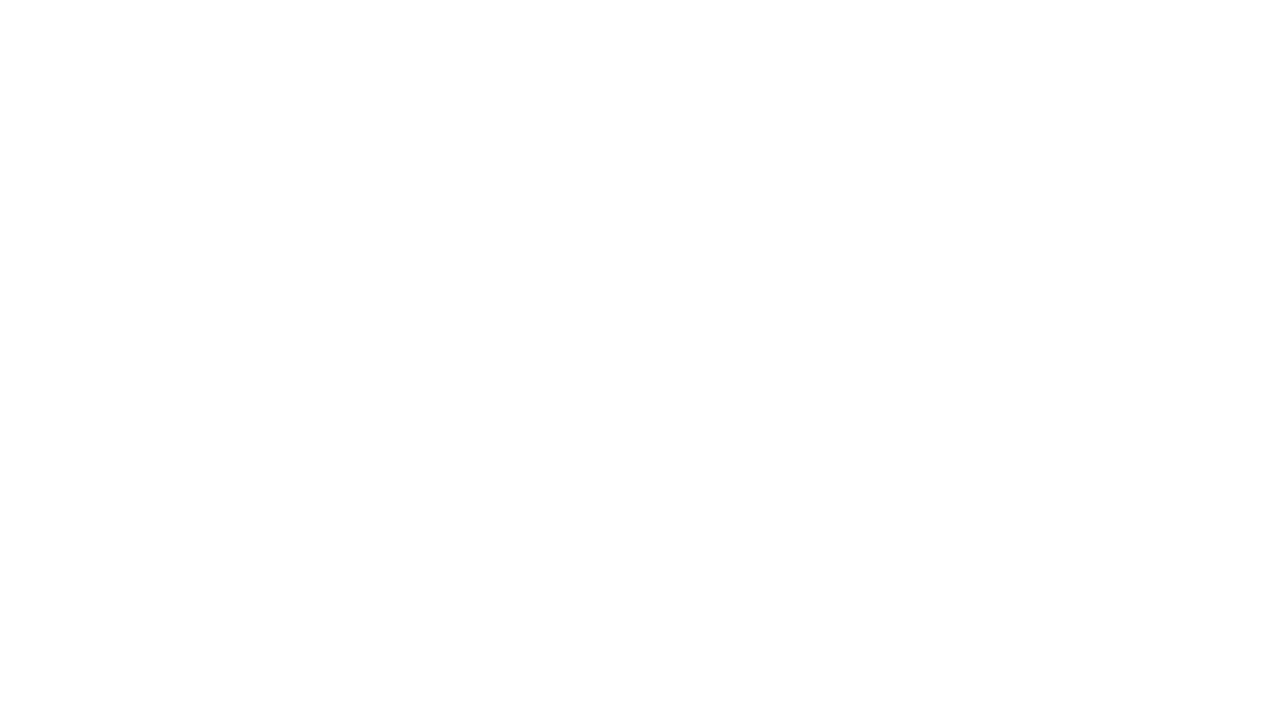
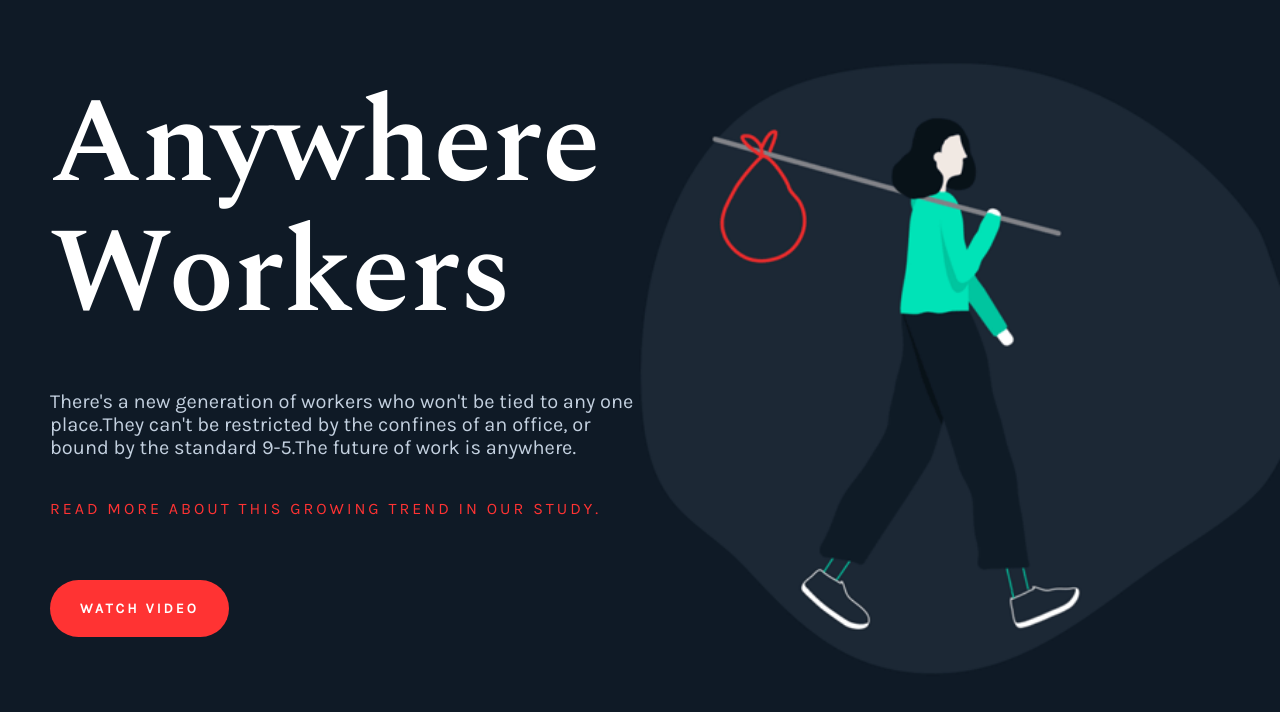
Before and after one commit to EHB-MCT/web1-exercise-04-anywhere-workers-MatthieuDevoitinne, a plain HTML site: page index.html in a window 1280 px wide. Drawn offline with nearby package versions, Linux system fonts and the light colour scheme.

Commit message:
Exercise 4

```diff
--- a/index.html
+++ b/index.html
@@ -5,11 +5,15 @@
     <meta charset="UTF-8">
     <meta http-equiv="X-UA-Compatible" content="IE=edge">
     <meta name="viewport" content="width=device-width, initial-scale=1.0">
-    <title>Google Fonts</title>
+    <title>Anywhere Workers</title>
     <link rel="stylesheet" href="style.css">
 </head>
 
 <body>
+    <h1>Anywhere<br>Workers</h1>
+    <p>There's a new generation of workers who won't be tied to any one place.They can't be restricted by the confines of an office, or bound by the standard 9-5.The future of work is anywhere.</p>
+    <p class="read-more">Read more about this growing trend in our study.</p>
+    <a href="#">Watch Video</a>
 
 </body>
 
--- a/style.css
+++ b/style.css
@@ -1 +1,47 @@
-/* nothing here */
+@import url('https://fonts.googleapis.com/css2?family=Karla&family=Spectral:wght@600&display=swap');
+
+body {
+    background-color: #0f1a26;
+    margin: 50px;
+    font-family: 'Karla', sans-serif;
+
+    background-image: url(images/anywhere-workers.gif);
+    background-repeat: no-repeat;
+    background-position: right top;
+    background-size: 700px;
+}
+
+h1 {
+    font-size: 120px;
+    color: #FFF;
+    line-height: 130px;
+    margin-bottom: 50px;
+    font-family: 'Spectral', serif;
+}
+
+p {
+    font-size: 20px;
+    color: #c3d0df;
+    width: 50%;
+    margin-bottom: 40px;
+}
+
+.read-more {
+    color: #f33;
+    margin-bottom: 80px;
+    text-transform: uppercase;
+    font-size: 16px;
+    letter-spacing: 3px;
+}
+
+a {
+    background-color: #f33;
+    padding: 20px 30px;
+    border-radius: 30px;
+    color: #FFF;
+    text-transform: uppercase;
+    text-decoration: none;
+    font-size: 14px;
+    font-weight: bold;
+    letter-spacing: 3px;
+}
```
